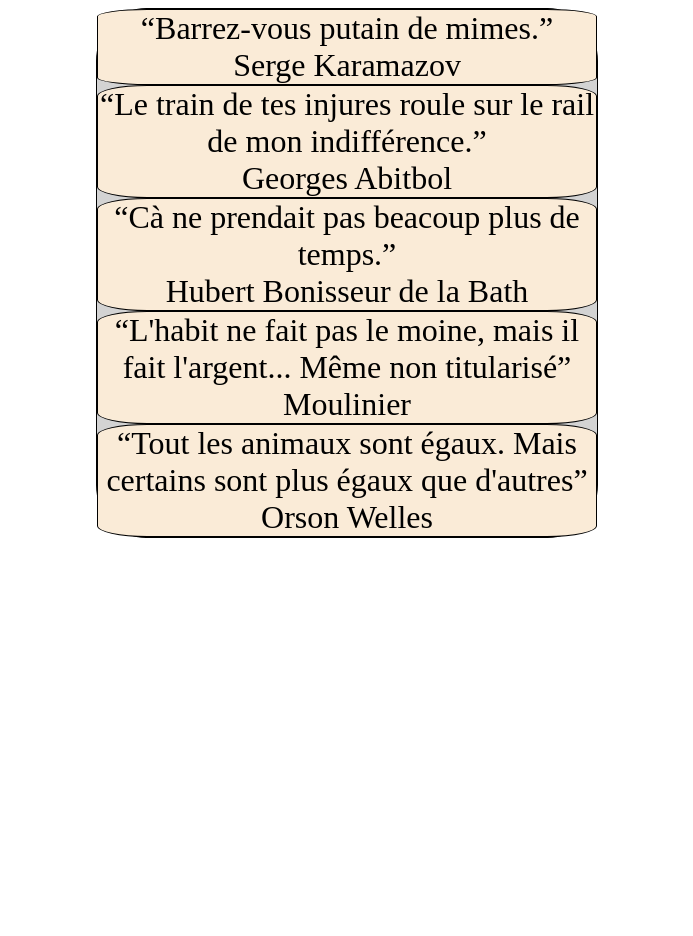
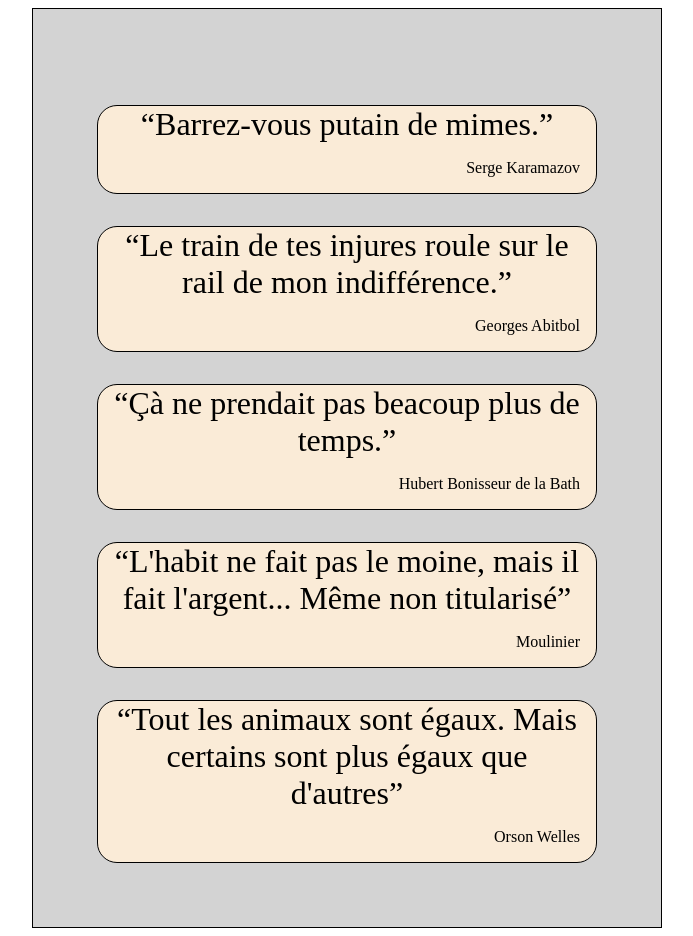
Before and after one commit to Thigre-Corp/JS-EXO, a plain HTML site: page exo5/index.html in a window 1280 px wide. Shown: the whole page, without its empty margins (293-986 px from the left). Before the commit the page ends 800 px from the top, so only its background shows below. Drawn offline with Linux system fonts and the light colour scheme.

Commit message:
exo5 - update

```diff
--- a/exo5/index.html
+++ b/exo5/index.html
@@ -11,18 +11,6 @@
     <div id="container">
     </div>
 
-    <script>
-        const container = document.getElementById("container");
-        //console.dir(quotes);
-        Object.entries(quotes).forEach(([key, value]) =>{
-            const newQuote = document.createElement("div");
-            newQuote.innerHTML=("<q>"+value+"</q><br>"+key+"<br>");
-            newQuote.classList.add("quotation");
-            container.appendChild(newQuote);
-        }
-        );
-
-
-    </script>
+    <script src="main.js"></script>
 </body>
 </html>
--- /dev/null
+++ b/exo5/main.js
@@ -0,0 +1,12 @@
+const container = document.getElementById("container"); // récupere le conteneur
+
+Object.entries(quotes).forEach(([key, value]) =>{  // pour chaque élément de quotes (voir quote.js)
+    const newQuote = document.createElement("div"); // créer un nouvelle DIV
+    newQuote.innerHTML=("<q>"+value+"</q><p>"+key+"</p>"); // y ajouter du contenu
+    newQuote.classList.add("quotation");    // lui donné la classe quotation
+    newQuote.addEventListener('click', function(){
+        console.dir(newQuote);
+    })
+    container.appendChild(newQuote);    // l'affecté au conteneur
+}
+);
--- a/exo5/quote.js
+++ b/exo5/quote.js
@@ -1,7 +1,7 @@
 var quotes = {
     "Serge Karamazov":"Barrez-vous putain de mimes.",
     "Georges Abitbol":"Le train de tes injures roule sur le rail de mon indifférence.",
-    "Hubert Bonisseur de la Bath":"Cà ne prendait pas beacoup plus de temps.",
+    "Hubert Bonisseur de la Bath":"Çà ne prendait pas beacoup plus de temps.",
     "Moulinier":"L'habit ne fait pas le moine, mais il fait l'argent... Même non titularisé",
     "Orson Welles":"Tout les animaux sont égaux. Mais certains sont plus égaux que d'autres"
 }
--- a/exo5/style.css
+++ b/exo5/style.css
@@ -1,6 +1,7 @@
 #container{
     display: block;
     margin:auto;
+    padding: 2em;
     width: 500px;
     border: 1px solid black;
     color: black;
@@ -9,13 +10,19 @@
     background-color: lightgray;
 }
 
-div{
+.quotation{
+    margin-top: 1em;
+    padding: 0 .5em 0 .5em;
     background-color: antiquewhite;
     border: 1px solid black;
-    border-radius: 10%;
+    border-radius: 20px;
 
     p{
-        font-size: small;
+        font-size: .5em;
         text-align: right;
     }
 }
+
+.favorite{
+    background-color: red;
+}
```
